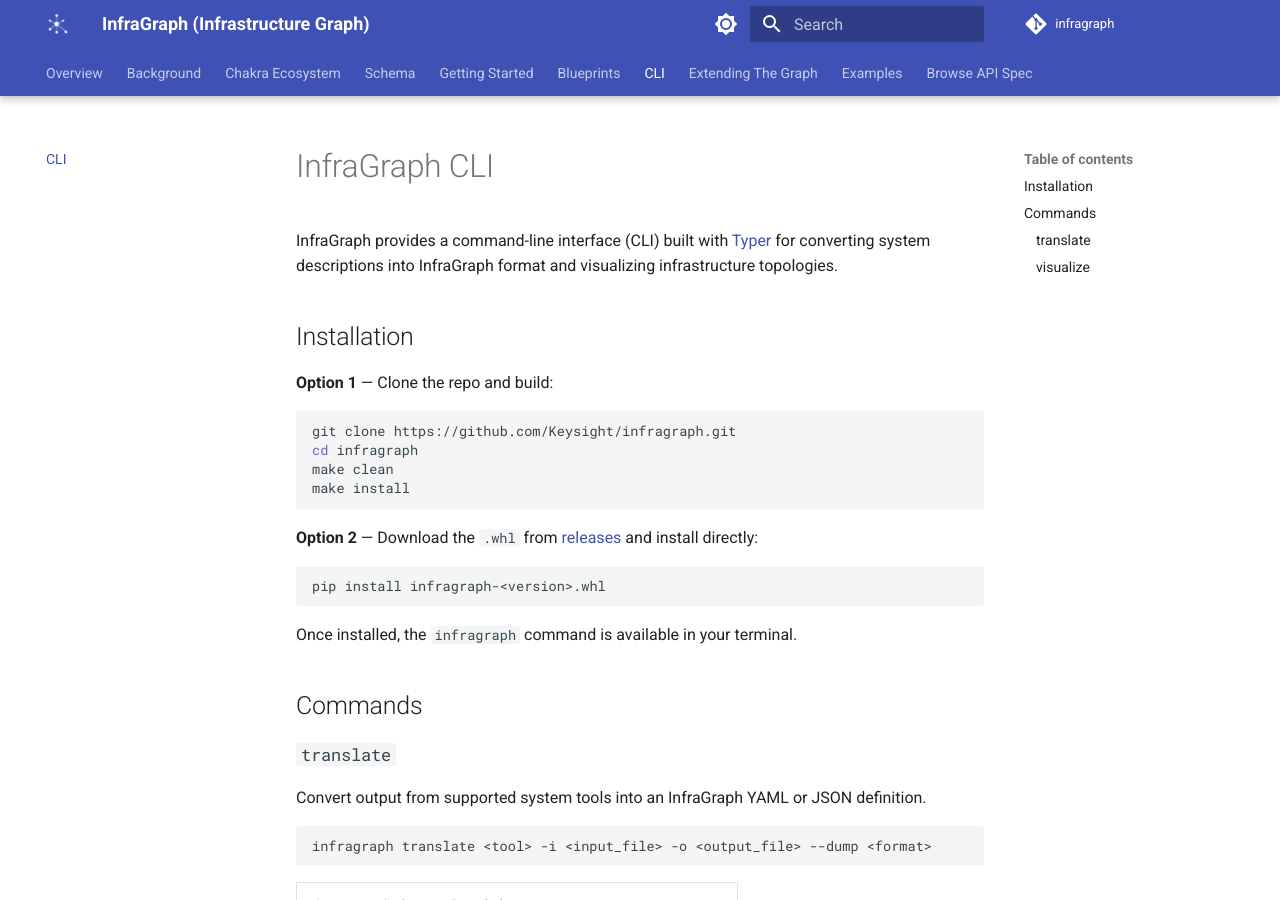
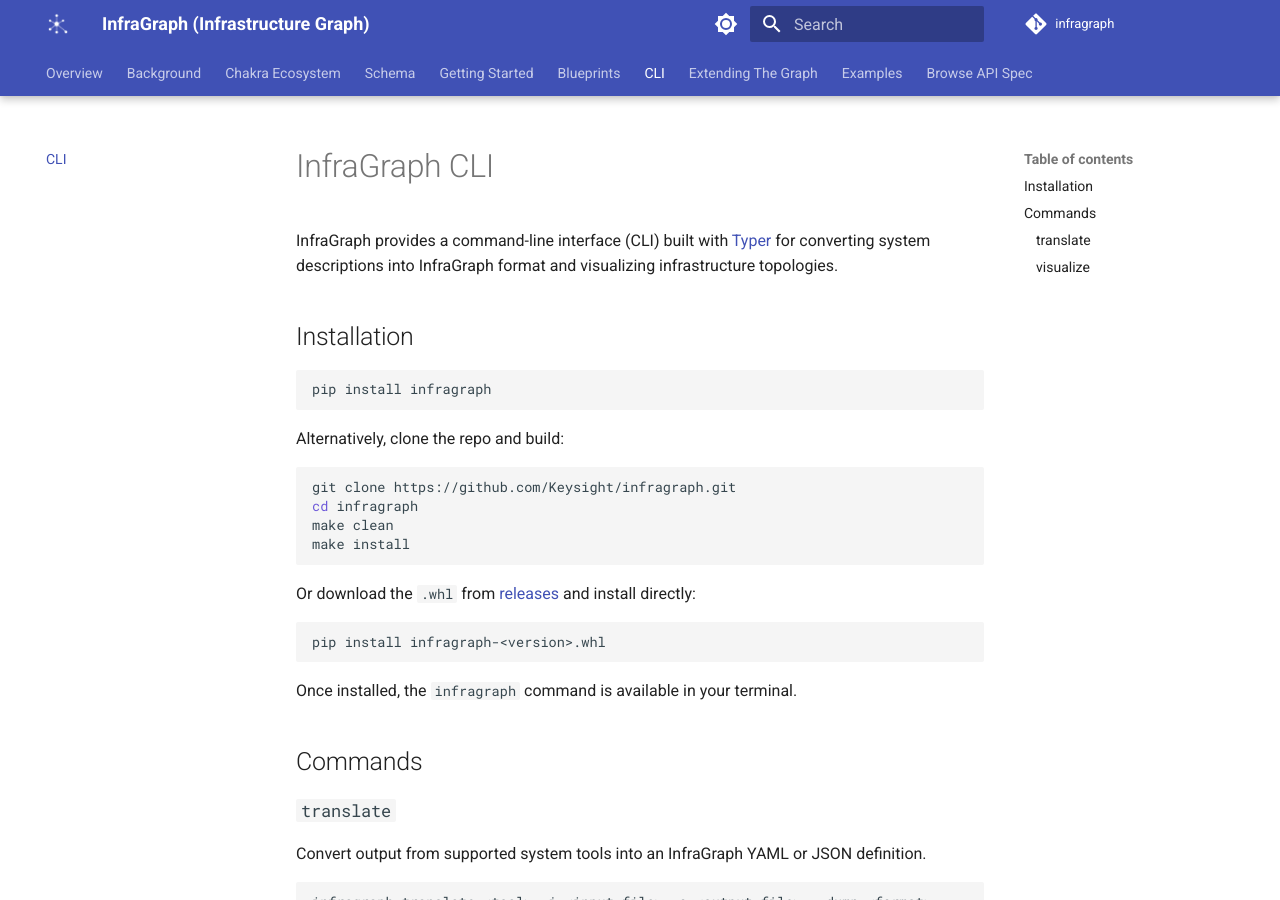
Before and after one commit to Keysight/infragraph, an MkDocs documentation site: the page built from docs/src/cli.md, in a window 1280 px wide and 900 px high. Built offline with MkDocs 1.6.1 and Material for MkDocs 9.7.7, drawn with Linux system fonts in a browser that asks for light colours; comment, search, counter and statistics services are not loaded.

Commit message:
adding pip install to readme

````diff
--- a/docs/src/cli.md
+++ b/docs/src/cli.md
@@ -4,7 +4,11 @@
 
 ## Installation
 
-**Option 1** — Clone the repo and build:
+```bash
+pip install infragraph
+```
+
+Alternatively, clone the repo and build:
 
 ```bash
 git clone https://github.com/Keysight/infragraph.git
@@ -13,7 +17,7 @@
 make install
 ```
 
-**Option 2** — Download the `.whl` from [releases](https://github.com/Keysight/infragraph/releases) and install directly:
+Or download the `.whl` from [releases](https://github.com/Keysight/infragraph/releases) and install directly:
 
 ```bash
 pip install infragraph-<version>.whl
````
Also changed, not shown: README.md.
